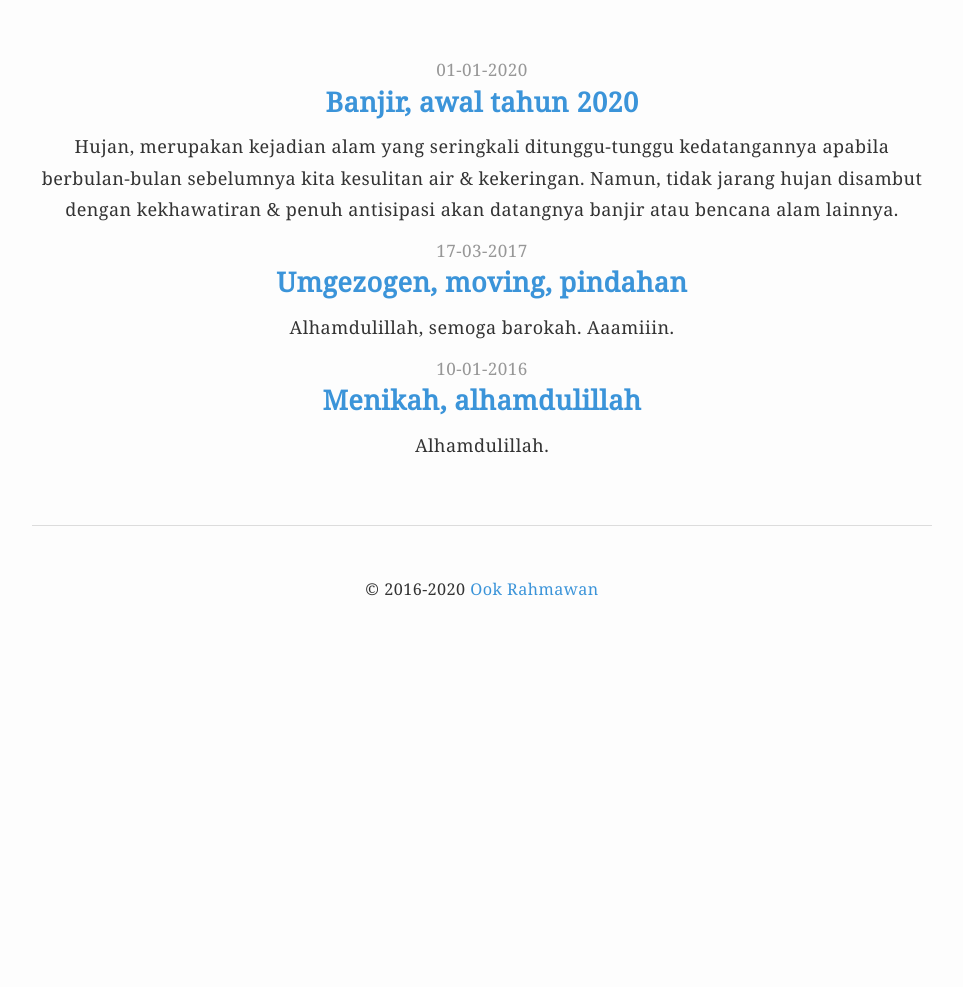
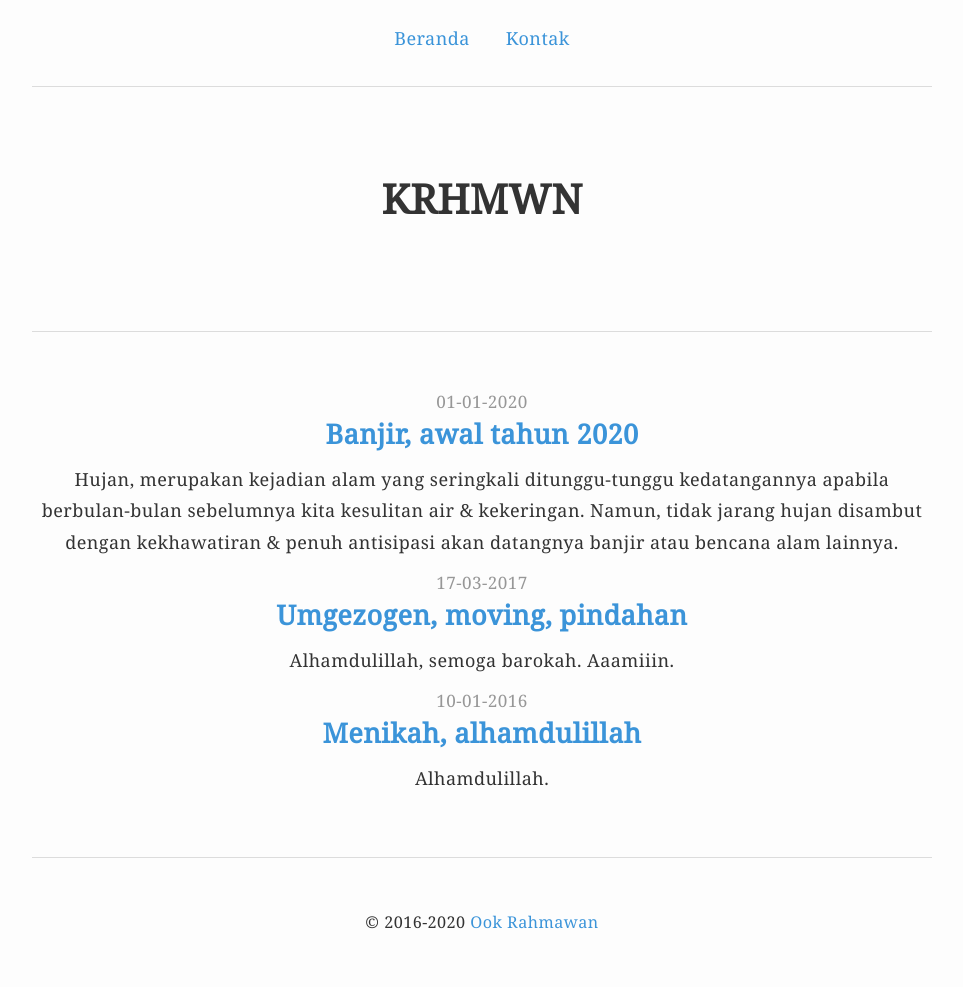
Before and after one commit to krhmwn/krhmwn.github.io, a Jekyll site: the page built from index.html, in a window 1280 px wide. Shown: the whole page, without its empty margins (158-1121 px from the left). Built offline with Jekyll 4.4.1, drawn with Linux system fonts in a browser that asks for light colours; before the commit the page ends 900 px from its top, so only the background shows below that.

Commit message:
update v.4.8
update layout

```diff
--- a/index.html
+++ b/index.html
@@ -3,6 +3,8 @@
 title: Blog
 ---
 
+<nav><ul><li><a href="/">Beranda</a></li><li><a href="mailto:ookrahmawan@mail.ru">Kontak</a></li></ul></nav>
+<header><h1>{{ site.name }}</h1></header>
 <article>{% for post in site.posts %}
 <time datetime="{{ post.date | date: '%Y-%m-%d' }}">{{ post.date | date: "%d-%m-%Y" }}</time>
 <h2><a href="{{ post.url }}">{{ post.title }}</a></h2>
```
